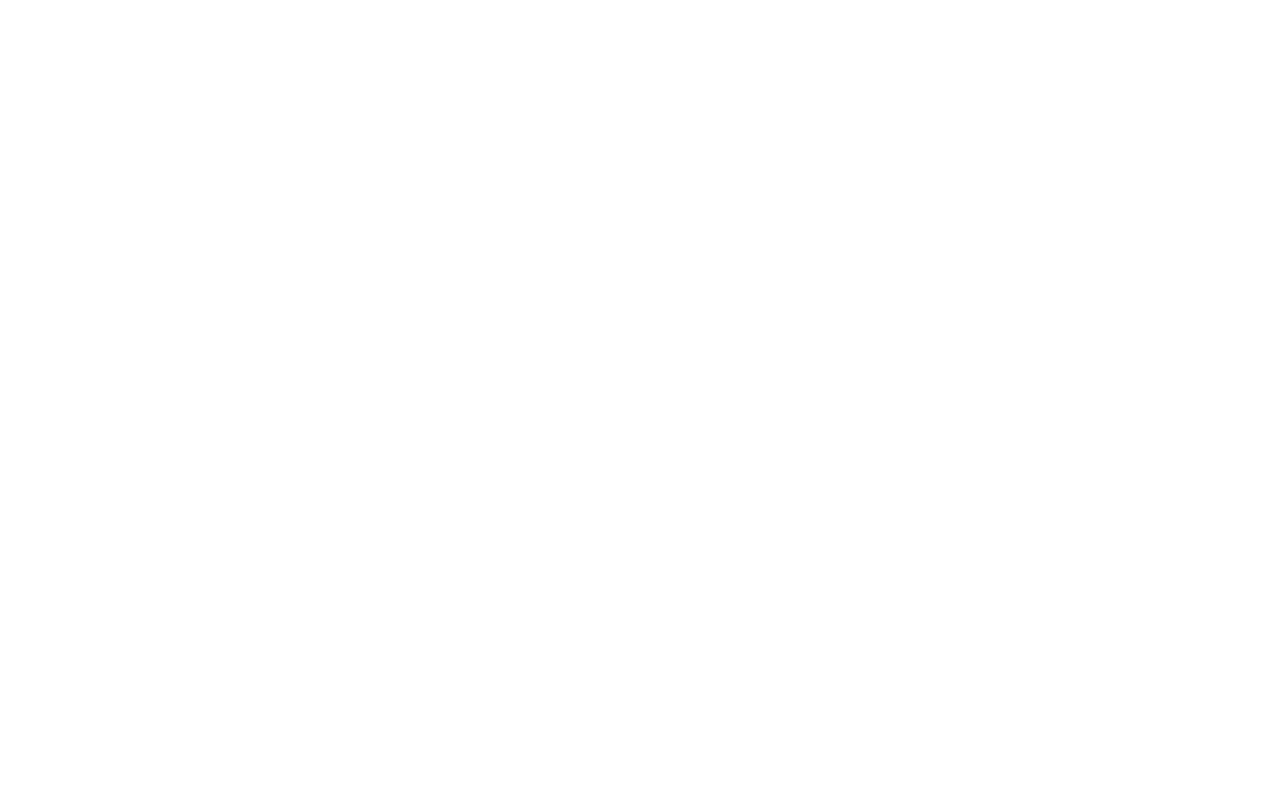
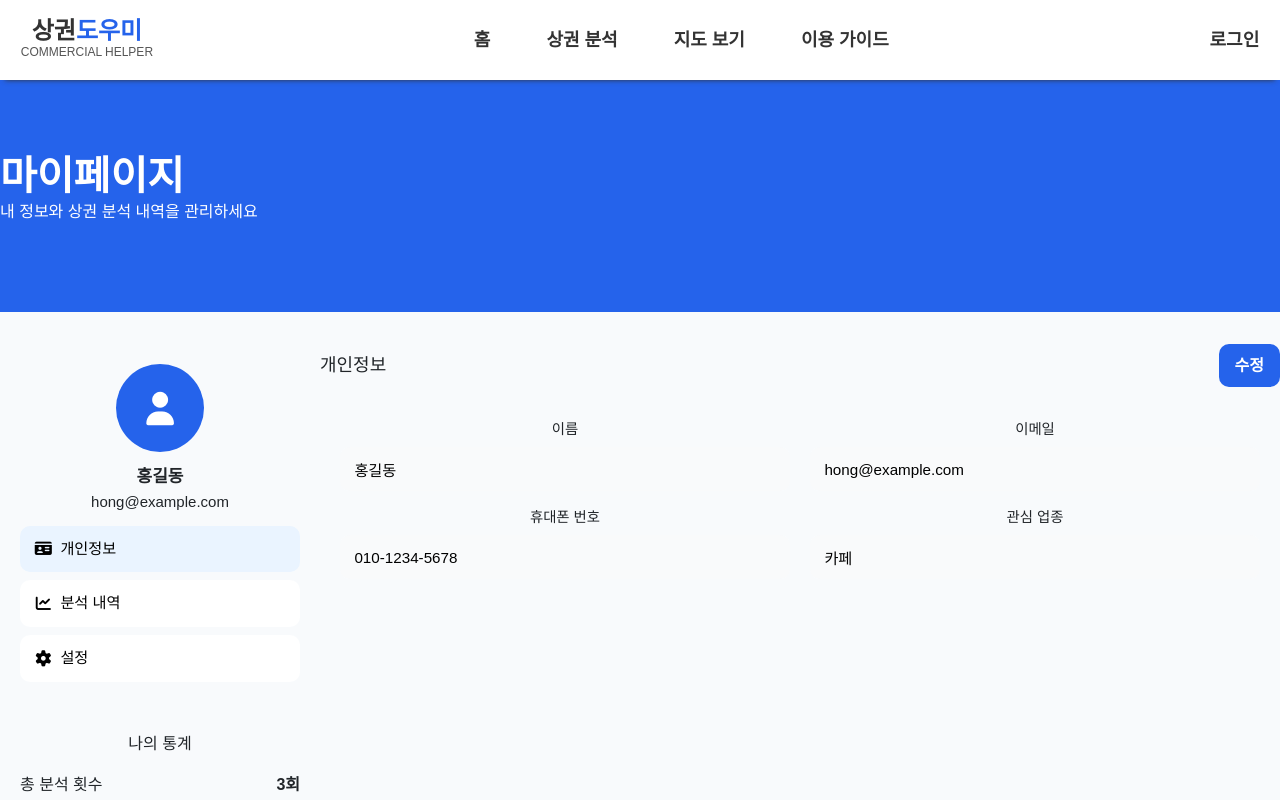
Before and after one commit to Milk0621/project-sangkwon-helper, a React (Create React App) app in the folder frontend/: page /mypage in a window 1280 px wide. Before the commit this address had no page. Shown: the top 800 px of the page. Built offline with nearby package versions, Linux system fonts and the light colour scheme; a small style sheet from the web is missing; a web font is replaced by a local one.

Commit message:
feat: 마이페이지 기본 틀 구현 및 라우터 연결

```diff
--- /dev/null
+++ b/frontend/src/pages/MyPage/MyPage.jsx
@@ -0,0 +1,120 @@
+import { useState } from "react";
+import styles from "./MyPage.module.css";
+
+function MyPage(){
+    const [tab, setTab] = useState("profile");
+
+    return(
+        <>
+            <div className={styles.mypageBanner}>
+                <div className="wrap">
+                    <h1>마이페이지</h1>
+                    <p>내 정보와 상권 분석 내역을 관리하세요</p>
+                </div>
+            </div>
+            <div className={styles.body}>
+                <div className={`${styles.bodyCon} wrap`}>
+                <aside className={styles.leftCol}>
+                    <section className={styles.profileCard}>
+                    <div className={styles.avatar}>
+                        <i className="fas fa-user" aria-hidden="true" />
+                    </div>
+                    <div className={styles.profileMeta}>
+                        <strong className={styles.profileName}>홍길동</strong>
+                        <span className={styles.profileEmail}>hong@example.com</span>
+                    </div>
+
+                    <nav className={styles.nav}>
+                        <button
+                        type="button"
+                        className={`${styles.navBtn} ${tab === "profile" ? styles.active : ""}`}
+                        onClick={() => setTab("profile")}
+                        >
+                        <i className="fas fa-id-card" aria-hidden="true" />
+                        <span>개인정보</span>
+                        </button>
+                        <button
+                        type="button"
+                        className={`${styles.navBtn} ${tab === "history" ? styles.active : ""}`}
+                        onClick={() => setTab("history")}
+                        >
+                        <i className="fas fa-chart-line" aria-hidden="true" />
+                        <span>분석 내역</span>
+                        </button>
+                        <button
+                        type="button"
+                        className={`${styles.navBtn} ${tab === "settings" ? styles.active : ""}`}
+                        onClick={() => setTab("settings")}
+                        >
+                        <i className="fas fa-cog" aria-hidden="true" />
+                        <span>설정</span>
+                        </button>
+                    </nav>
+                    </section>
+
+                    <section className={styles.statsCard}>
+                    <h3>나의 통계</h3>
+                    <ul className={styles.statsList}>
+                        <li>
+                        <span>총 분석 횟수</span>
+                        <strong>3회</strong>
+                        </li>
+                        <li>
+                        <span>완료된 분석</span>
+                        <strong>2회</strong>
+                        </li>
+                        <li>
+                        <span>가입일</span>
+                        <strong>2024-01-01</strong>
+                        </li>
+                    </ul>
+                    </section>
+                </aside>
+
+                <main className={styles.rightCol}>
+                    <div className={styles.panelHeader}>
+                    <h2>개인정보</h2>
+                    <button type="button" className={styles.primaryBtn}>
+                        수정
+                    </button>
+                    </div>
+
+                    <section className={styles.infoCard}>
+                    <div className={styles.infoGrid}>
+                        <div className={styles.field}>
+                        <label>이름</label>
+                        <input type="text" value="홍길동" readOnly />
+                        </div>
+                        <div className={styles.field}>
+                        <label>이메일</label>
+                        <input type="text" value="hong@example.com" readOnly />
+                        </div>
+                        <div className={styles.field}>
+                        <label>휴대폰 번호</label>
+                        <input type="text" value="010-1234-5678" readOnly />
+                        </div>
+                        <div className={styles.field}>
+                        <label>관심 업종</label>
+                        <input type="text" value="카페" readOnly />
+                        </div>
+                    </div>
+                    </section>
+
+                    {tab === "history" && (
+                    <section className={styles.placeholder}>
+                        <p>분석 내역이 여기에 표시됩니다.</p>
+                    </section>
+                    )}
+                    {tab === "settings" && (
+                    <section className={styles.placeholder}>
+                        <p>설정 화면이 여기에 표시됩니다.</p>
+                    </section>
+                    )}
+                </main>
+                </div>
+            </div>
+        </>
+    )
+}
+
+export default MyPage;
--- /dev/null
+++ b/frontend/src/pages/MyPage/MyPage.module.css
@@ -0,0 +1,188 @@
+.mypageBanner {
+    background-color: var(--main-blue);
+    color: #fff;
+    text-align: left;
+    padding: 4.5rem 0;
+}
+.mypageBanner h1 {
+    font-weight: 700;
+    margin: 0;
+}
+.body {
+  background: #f8fafc;
+  padding: 2rem 0 3rem;
+}
+.bodyCon {
+    display: grid;
+    grid-template-columns: 320px 1fr;
+}
+
+/* Left column */
+.leftCol {
+  display: grid;
+  gap: 1rem;
+  align-content: start;
+}
+
+/* Profile card */
+.profileCard {
+  padding: 1.25rem;
+}
+.avatar {
+  width: 88px;
+  height: 88px;
+  border-radius: 50%;
+  background: var(--main-blue);
+  color: #fff;
+  display: grid;
+  place-items: center;
+  font-size: 34px;
+  margin: 0 auto .75rem;
+}
+.profileMeta {
+  text-align: center;
+  margin-bottom: .75rem;
+}
+.profileName {
+  display: block;
+  font-size: 1.0625rem;
+}
+.profileEmail {
+  font-size: .9375rem;
+}
+
+/* Sidebar nav */
+.nav {
+  display: grid;
+  gap: .5rem;
+  margin-top: .5rem;
+}
+.navBtn {
+  display: flex;
+  align-items: center;
+  gap: .5rem;
+  width: 100%;
+  padding: .75rem .9rem;
+  background: #fff;
+  border-radius: 10px;
+  cursor: pointer;
+  font-size: .95rem;
+}
+.navBtn i {
+  width: 18px;
+  text-align: center;
+}
+.navBtn:hover {
+  background: #f3f4f6;
+}
+.active {
+  background: #eaf4ff;
+}
+
+/* Stats card */
+.statsCard {
+  background: var(--card-bg);
+  border: 1px solid var(--line);
+  border-radius: var(--radius);
+  box-shadow: var(--shadow);
+  padding: 1rem 1.25rem;
+}
+.statsCard h3 {
+  margin: 0 0 .75rem 0;
+  font-size: 1rem;
+}
+.statsList {
+  list-style: none;
+  margin: 0;
+  padding: 0;
+  display: grid;
+  gap: .5rem;
+}
+.statsList li {
+  display: flex;
+  justify-content: space-between;
+  padding: .5rem 0;
+  border-top: 1px dashed var(--line);
+}
+.statsList li:first-child {
+  border-top: 0;
+}
+.statsList span {
+  color: var(--muted);
+}
+.statsList strong {
+  font-weight: 700;
+}
+
+/* Right column */
+.rightCol {
+  min-width: 0;
+}
+
+/* Top bar */
+.panelHeader {
+  display: flex;
+  align-items: center;
+  justify-content: space-between;
+  gap: 1rem;
+  margin-bottom: .75rem;
+}
+.panelHeader h2 {
+  margin: 0;
+  font-size: 1.125rem;
+}
+
+/* Primary button */
+.primaryBtn {
+  background: var(--main-blue);
+  color: #fff;
+  border: 0;
+  border-radius: 10px;
+  padding: .6rem 1rem;
+  font-weight: 600;
+  cursor: pointer;
+}
+.primaryBtn:hover {
+  filter: brightness(.95);
+}
+
+/* Info card */
+.infoCard {
+  background: var(--card-bg);
+  border: 1px solid var(--line);
+  border-radius: var(--radius);
+  box-shadow: var(--shadow);
+  padding: 1.25rem;
+}
+.infoGrid {
+  display: grid;
+  grid-template-columns: 1fr 1fr;
+  gap: 1rem 1.25rem;
+}
+.field {
+  display: grid;
+  gap: .4rem;
+}
+.field label {
+  font-size: .9rem;
+  color: var(--muted);
+}
+.field input {
+  height: 44px;
+  padding: 0 .9rem;
+  border: 1px solid var(--line);
+  border-radius: 10px;
+  background: #f9fafb;
+  outline: none;
+  font-size: .95rem;
+}
+
+/* Placeholder sections (다른 탭용) */
+.placeholder {
+  margin-top: 1rem;
+  background: #fff;
+  border: 1px dashed var(--line);
+  border-radius: 12px;
+  padding: 1.25rem;
+  color: var(--muted);
+}
--- a/frontend/src/routes/AppRouter.jsx
+++ b/frontend/src/routes/AppRouter.jsx
@@ -7,6 +7,7 @@
 import Guide from '../pages/Guide/Guide';
 import Analysis from '../pages/Analysis/Analysis';
 import AdongDetail from '../pages/AdongDetail/AdongDetail';
+import MyPage from '../pages/MyPage/MyPage';
 
 function AppRouter() {
     return (
@@ -21,7 +22,7 @@
                         <Route path="/map" element={<Map />} />
                         <Route path="/map/:sido/:sigungu/:dong" element={<AdongDetail />} />
                     </Route>
-
+                    <Route path="/mypage" element={<MyPage />} />
                     <Route path="/guide" element={<Guide />} />
                 </Route>
             </Routes>
```
